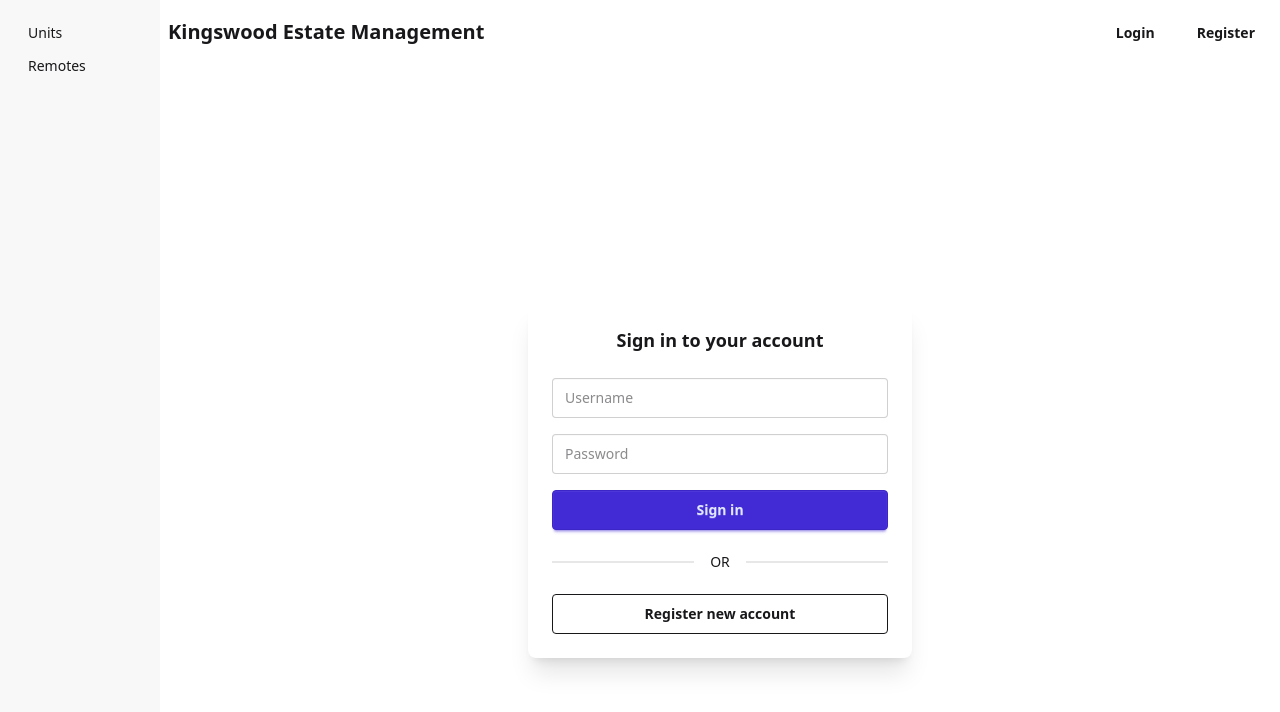
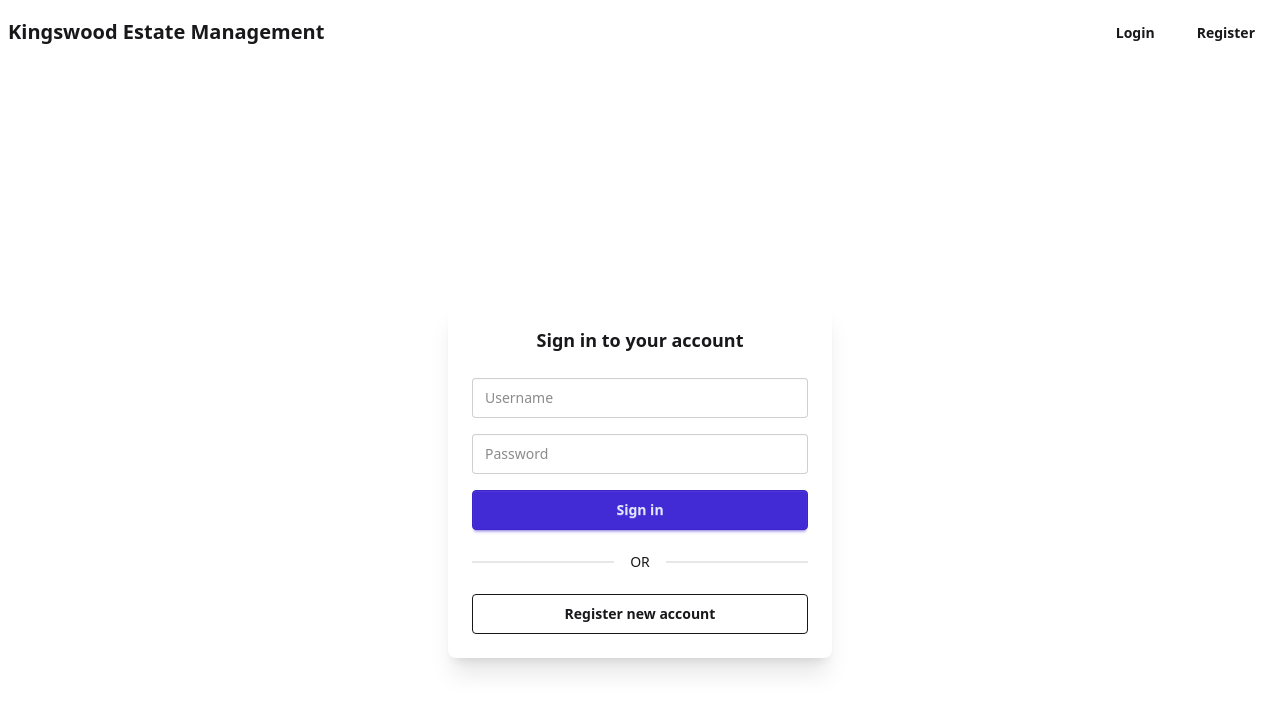
Before and after one commit to paulsebeikin/kwe_keys, a React (Vite) app in the folder client/: page /login in a window 1280 px wide. Shown: the top 712 px of the page. Built offline with nearby package versions, Linux system fonts and the light colour scheme.

Commit message:
refactor sidebar to conditionally render based on user authentication

```diff
--- a/client/src/components/Layout.jsx
+++ b/client/src/components/Layout.jsx
@@ -40,7 +40,8 @@ export default function Layout({ children }) {
         </div>
       </div>
 
-      {/* Sidebar */}
+      {/* Sidebar: Only show if logged in */}
+      {token && (
         <div className="drawer-side">
           <label htmlFor="my-drawer-2" className="drawer-overlay"></label>
           <ul className="menu p-4 w-40 min-h-full bg-base-200">
@@ -56,6 +57,7 @@ export default function Layout({ children }) {
             </li>
           </ul>
         </div>
+      )}
     </div>
   );
 }
```
Lines whose indentation alone changed are shown as unchanged.
